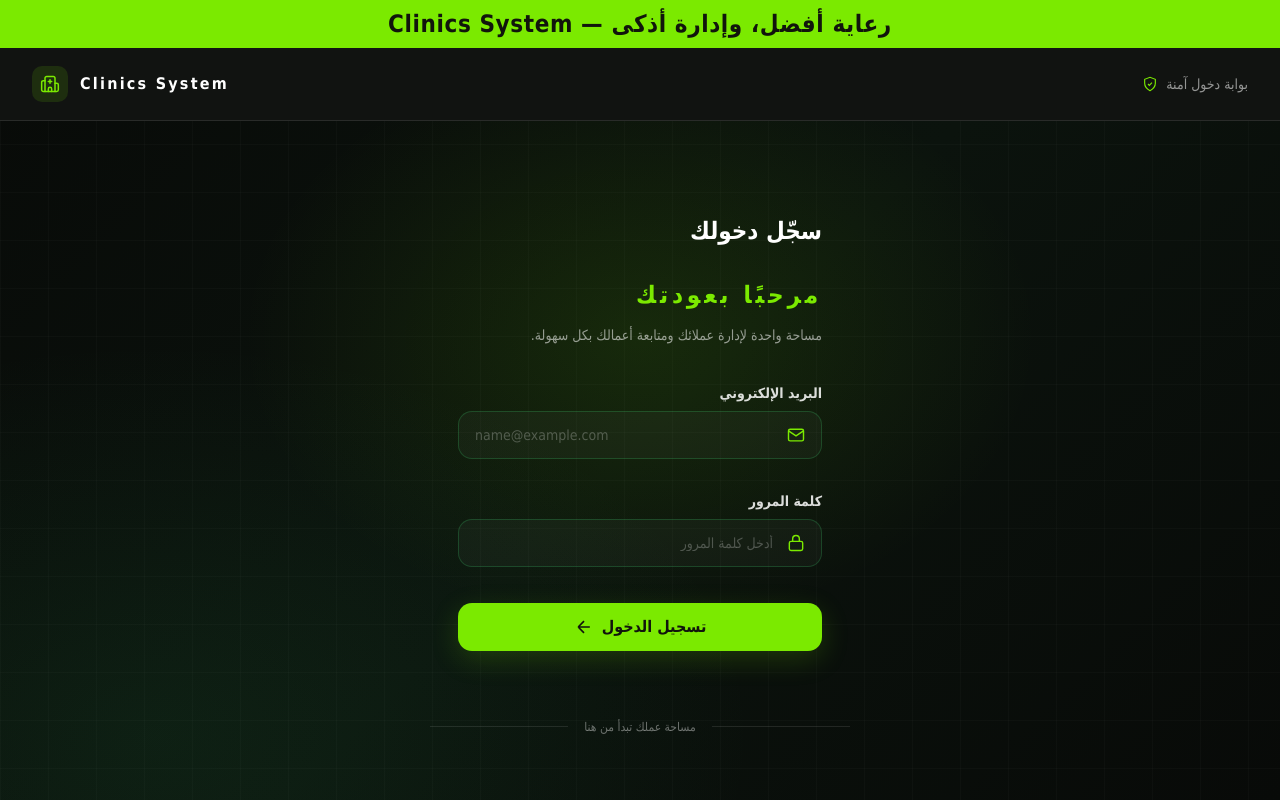
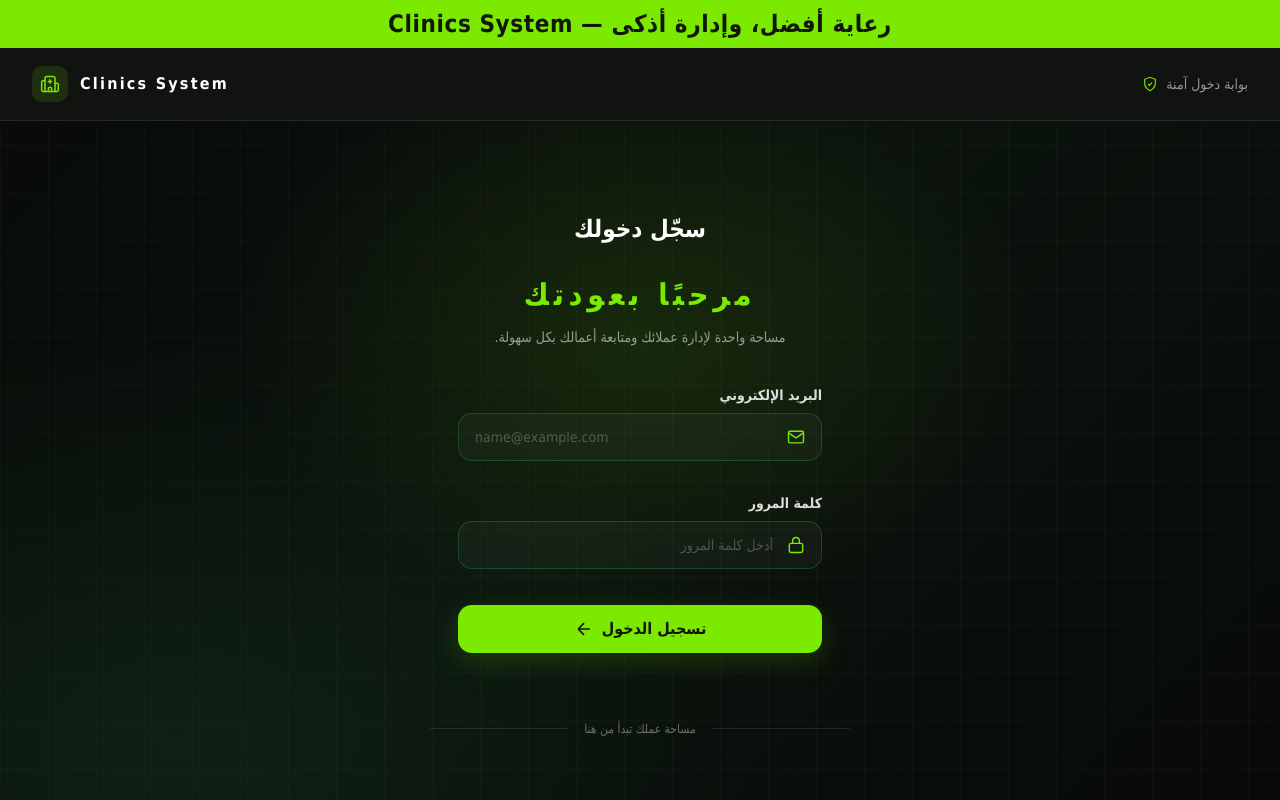
Before and after one commit to AbdulrhamnAhmed29/Clinic_Managment_System_Frontend, a React (Vite) app: page /login in a window 1280 px wide. Built offline with nearby package versions, Linux system fonts and the light colour scheme; no server answers.

Commit message:
font upfated

```diff
--- a/src/auth/components/LoginForm.jsx
+++ b/src/auth/components/LoginForm.jsx
@@ -24,13 +24,13 @@ export default function HealthCareLoginForm() {
             dir="rtl"
             className=" relative w-full overflow-hidden    bg-transparent text-white "
         >
-            <div className="relative  py-20  sm:p-6 lg:p-7">
+            <div className="relative px-2 py-20  sm:p-6 lg:p-7">
                 <header className="mb-3 sm:mb-9">
-                    <div className="login-intro">
-                        <h2 className="text-2xl  font-black sm:mb-8 text-white sm:text-2xl">
+                    <div className="text-center">
+                        <h2 className="text-3xl  font-black sm:mb-8 text-white sm:text-2xl">
                             سجّل دخولك
                         </h2>
-                        <div dir="ltr" className="mb-1 inline-flex items-center gap-2 text-2xl font-bold uppercase tracking-[0.16em] text-lime-400">
+                        <div dir="ltr" className="mb-1 text-3xl inline-flex items-center gap-2 text-2xl font-bold uppercase tracking-[0.16em] text-lime-400">
                             مرحبًا بعودتك
                         </div>
 
```
